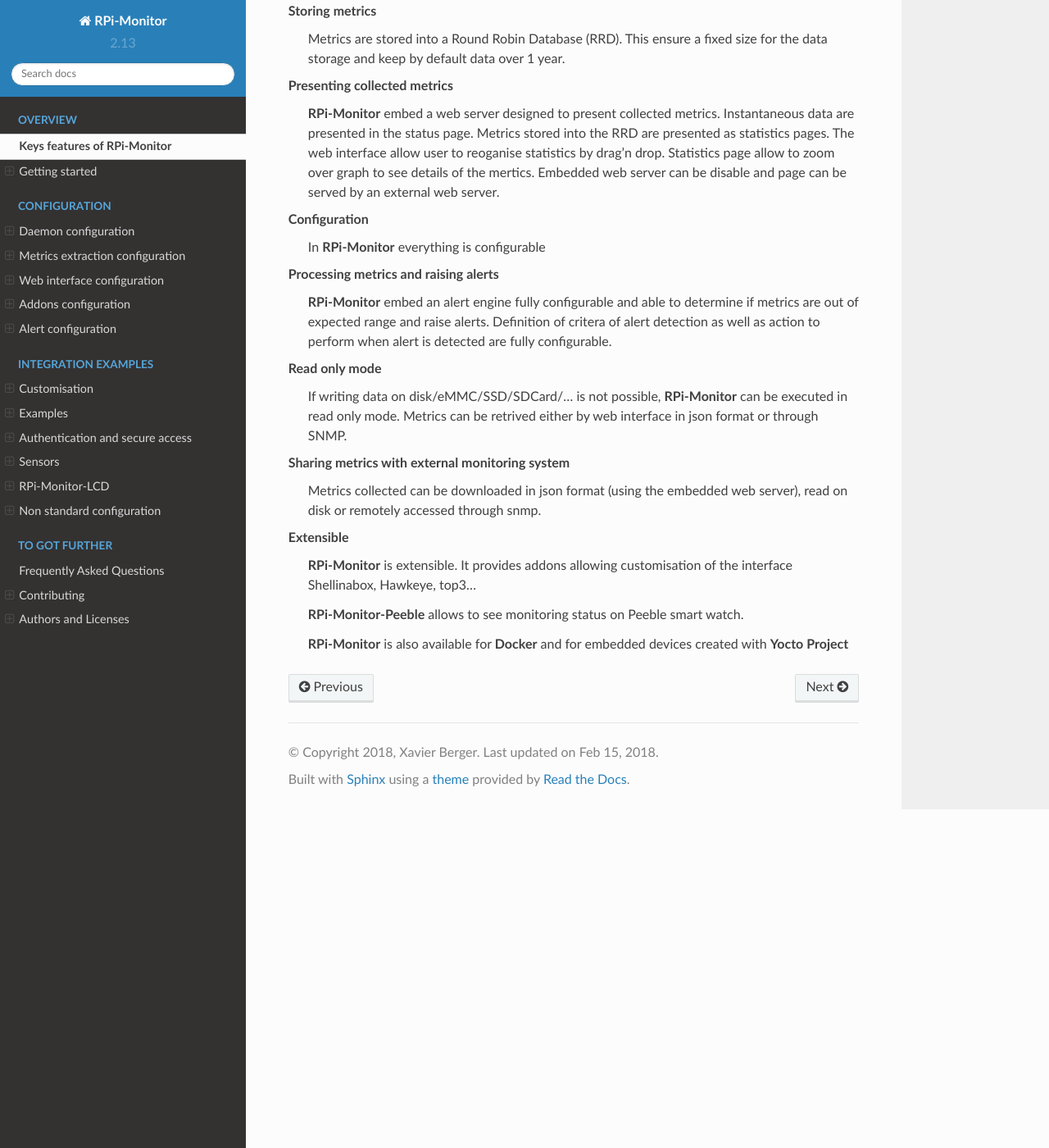
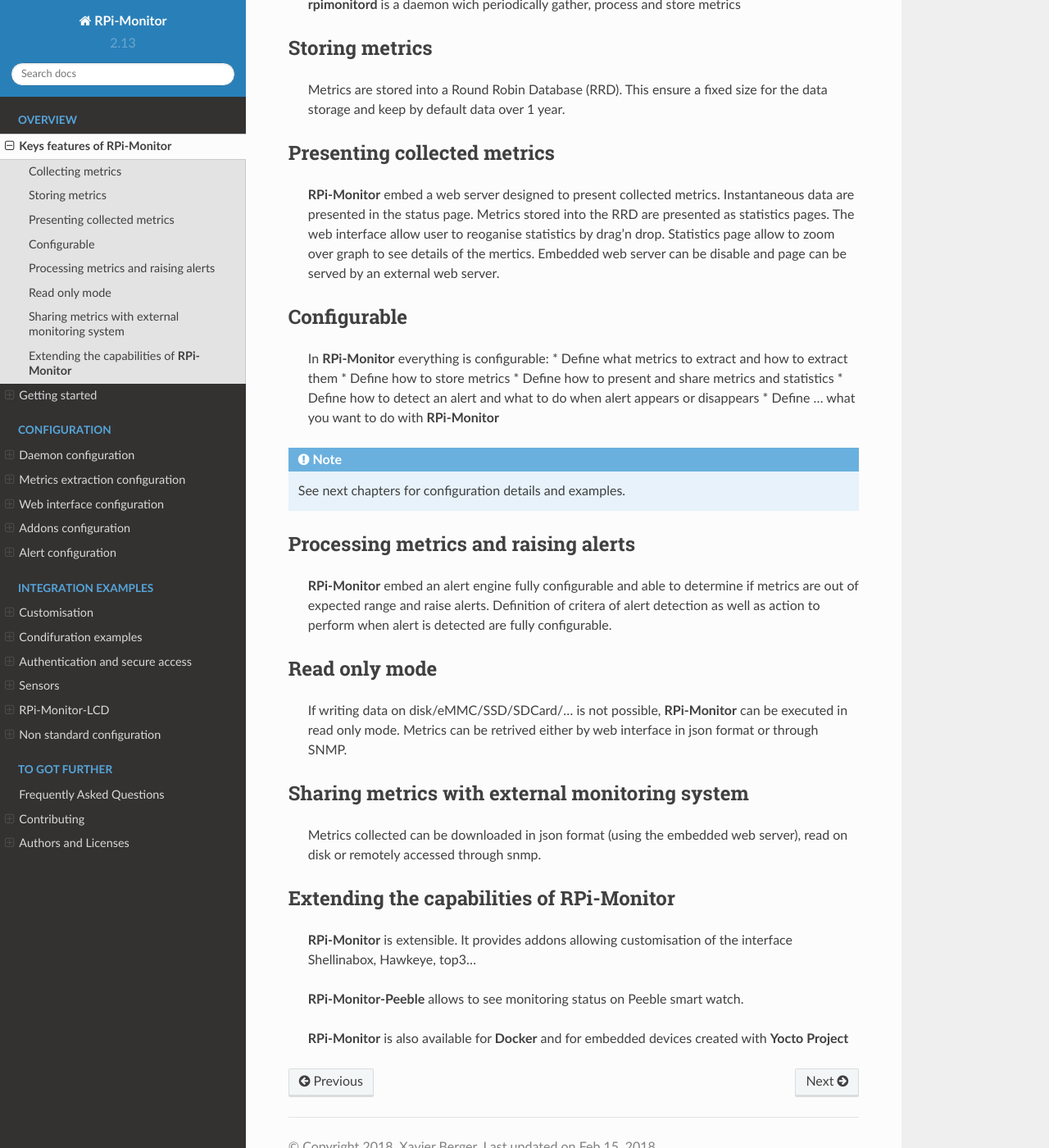
Before and after one commit to XavierBerger/RPi-Monitor, a Sphinx documentation site: the page built from docs/source/01_features.rst, in a window 1280 px wide and 1400 px high, scrolled down 888 px. Shown: the whole window at 82% size. Built offline with Sphinx 7.4.7 and the Read the Docs theme 2.0.0, drawn with Linux system fonts in a browser that asks for light colours.

Commit message:
Update docs

```diff
--- a/docs/source/01_features.rst
+++ b/docs/source/01_features.rst
@@ -16,13 +16,16 @@
 .. figure:: _static/features001.png
 
 Collecting metrics
+------------------
   **rpimonitord** is a daemon wich periodically gather, process and store metrics
 
 Storing metrics
+---------------
   Metrics are stored into a Round Robin Database (RRD). This ensure a fixed size for
   the data storage and keep by default data over 1 year.
 
 Presenting collected metrics
+----------------------------
   **RPi-Monitor** embed a web server designed to present collected metrics.
   Instantaneous data are presented in the status page. Metrics stored into the RRD
   are presented as statistics pages. The web interface allow user to reoganise
@@ -30,25 +33,37 @@
   details of the mertics.
   Embedded web server can be disable and page can be served by an external web server.
 
-Configuration
-  In **RPi-Monitor** everything is configurable
+Configurable
+------------
+  In **RPi-Monitor** everything is configurable:
+  * Define what metrics to extract and how to extract them
+  * Define how to store metrics
+  * Define how to present and share metrics and statistics
+  * Define how to detect an alert and what to do when alert appears or disappears
+  * Define ... what you want to do with **RPi-Monitor**
+
+.. note:: See next chapters for configuration details and examples.
 
 Processing metrics and raising alerts
+-------------------------------------
   **RPi-Monitor** embed an alert engine fully configurable and able to determine
   if metrics are out of expected range and raise alerts.
   Definition of critera of alert detection as well as action to perform when alert
   is detected are fully configurable.
 
 Read only mode
+--------------
   If writing data on disk/eMMC/SSD/SDCard/... is not possible, **RPi-Monitor**
   can be executed in read only mode. Metrics can be retrived either by web
   interface in json format or through SNMP.
 
 Sharing metrics with external monitoring system
+-----------------------------------------------
   Metrics collected can be downloaded in json format (using the embedded web
   server), read on disk or remotely accessed through snmp.
 
-Extensible
+Extending the capabilities of **RPi-Monitor**
+---------------------------------------------
   **RPi-Monitor** is extensible. It provides addons allowing customisation of
   the interface Shellinabox, Hawkeye, top3...
 
--- a/docs/source/22_examples.rst
+++ b/docs/source/22_examples.rst
@@ -1,7 +1,7 @@
 :github_url: https://github.com/XavierBerger/RPi-Monitor/blob/feature/docs/docs/source/22_examples.rst
 
-Examples
-========
+Condifuration examples
+======================
 
 Example files
 -------------
```
Also changed, not shown: docs/source/02_gettingstarted.rst (+33 -6 lines), 1 other file.
